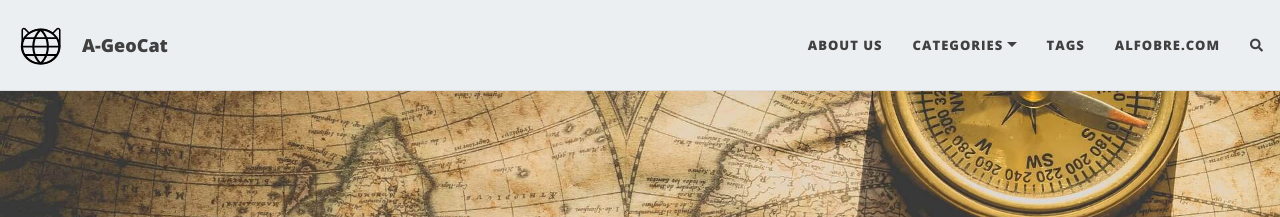
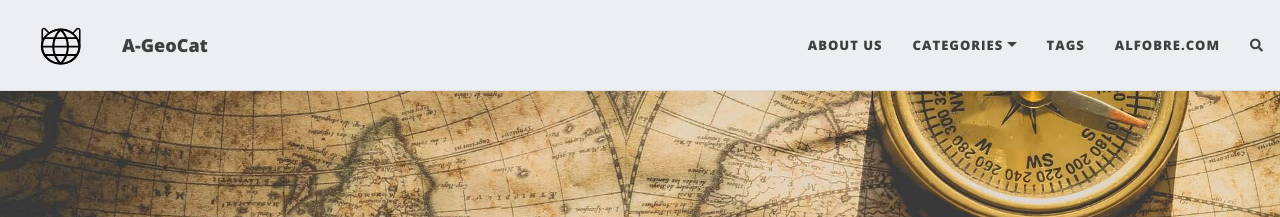
Before and after one commit to projetoalfobre/a-geocat, a Jekyll site: the page built from index.html, in a window 1280 px wide. Shown: the top 217 px of the page. Built offline with Jekyll 4.4.1, drawn with Linux system fonts in a browser that asks for light colours; nearby versions of some CDN libraries; the list of posts is cut into pages by our own code; comment, search, counter and statistics services are not loaded.

Commit message:
Update agc.css

```diff
--- a/assets/css/agc.css
+++ b/assets/css/agc.css
@@ -65,3 +65,4 @@ table tr td :first-child {margin-top: 0.3125rem;}
 
 .filter-svg{filter: invert(24%) sepia(0%) saturate(0%) hue-rotate(178deg) brightness(96%) contrast(90%);}
 .filter-svg:hover{filter: invert(29%) sepia(75%) saturate(3215%) hue-rotate(202deg) brightness(105%) contrast(107%);}
+.aboutus_logo{width: 5em}
```
